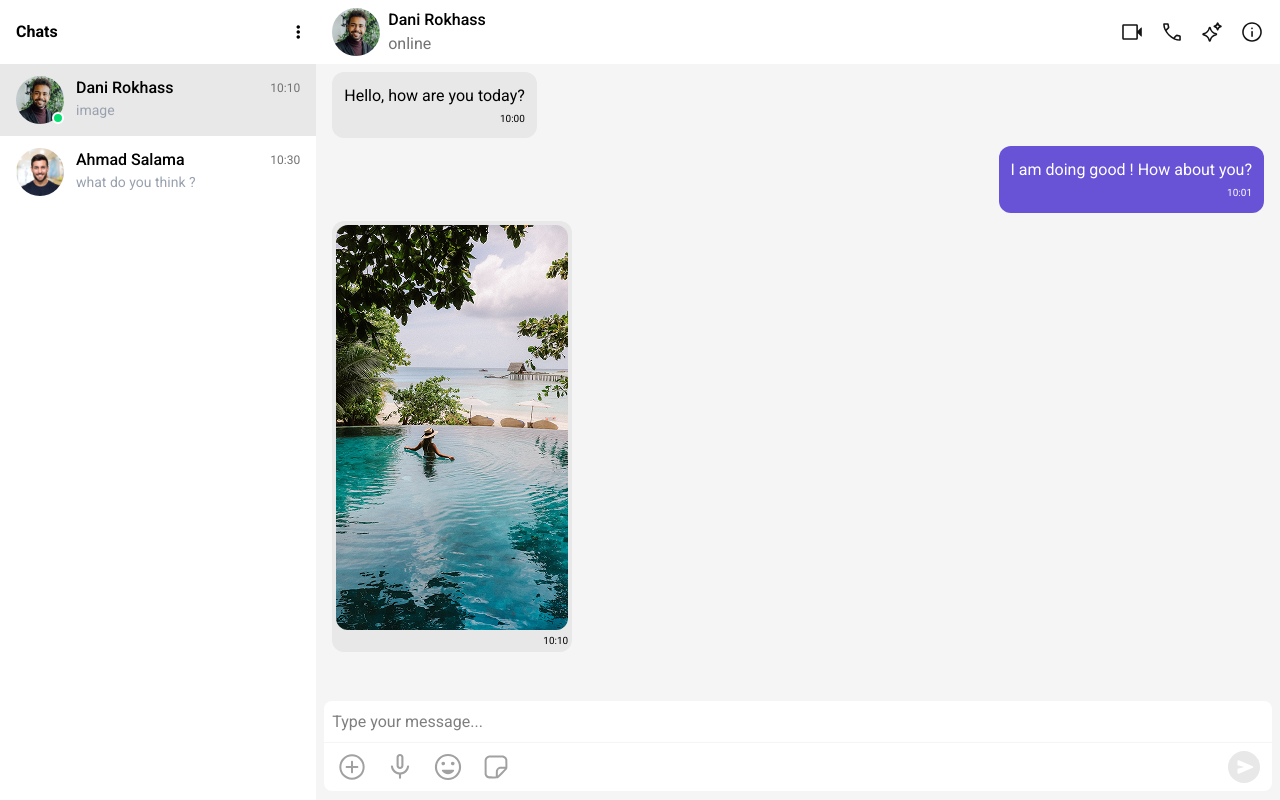
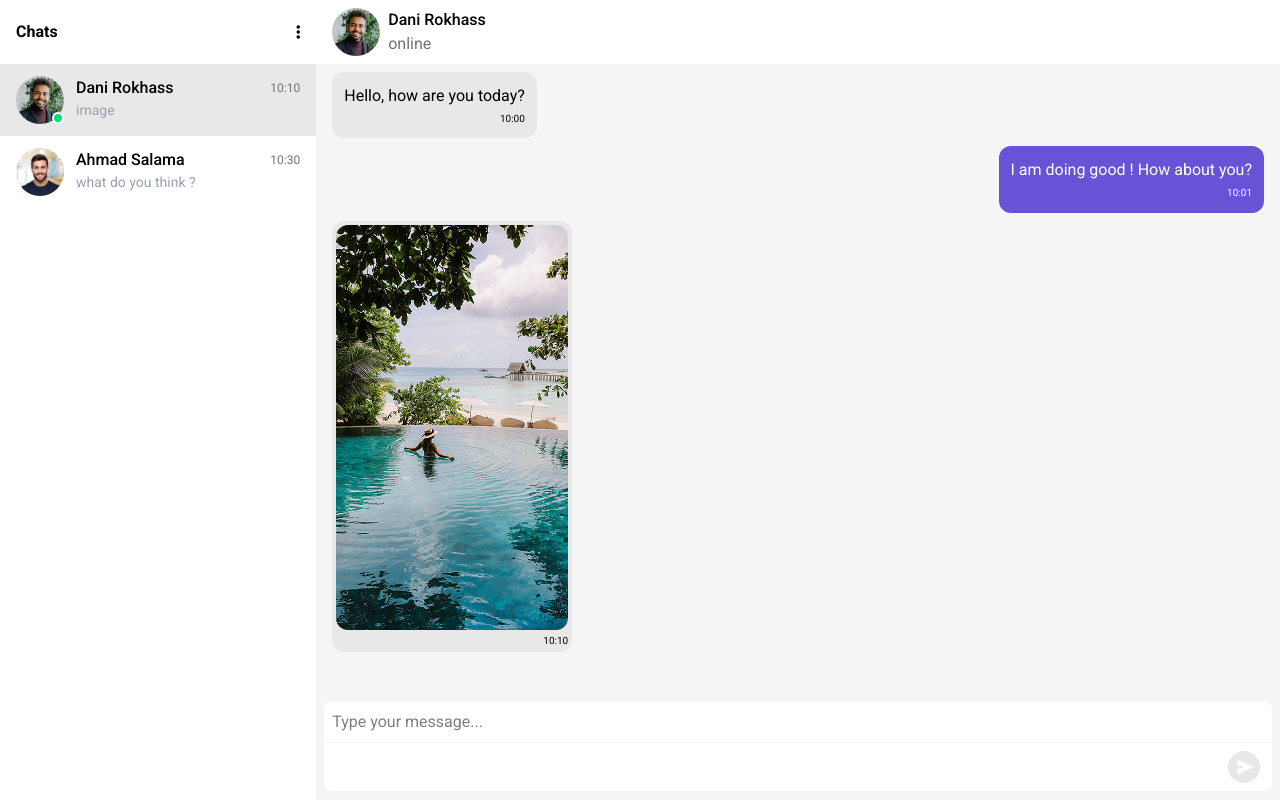
Before and after one commit to chariff16/chat-app, a Vue app: page /message/1 in a window 1280 px wide. Built offline with nearby package versions, Linux system fonts and the light colour scheme; a web font is replaced by a local one.

Commit message:
remove unused Icons

```diff
--- a/src/components/Messages/InputFiled.vue
+++ b/src/components/Messages/InputFiled.vue
@@ -4,10 +4,10 @@
             class="w-full px-2 h-[2.5625rem] p-3 bg-white rounded-t-lg outline-none" placeholder="Type your message...">
         <div class="h-12 py-2 px-3 flex justify-between bg-white rounded-b-lg">
             <div class="flex gap-4">
-                <img :src="add" alt="">
+                <!-- <img :src="add" alt="">
                 <img :src="mic" alt="">
                 <img :src="emoji" alt="">
-                <img :src="gif" alt="">
+                <img :src="gif" alt=""> -->
             </div>
             <div @click="sendMessage" class="h-8 w-8 rounded-full flex justify-center items-center cursor-pointer"
                 :class="hasText ? 'bg-[#6852D6]' : 'bg-[#E8E8E8]'">
@@ -19,10 +19,10 @@
 
 <script setup>
 import { computed, ref } from 'vue';
-import add from '@/assets/icons/add.svg';
-import mic from '@/assets/icons/mic.svg';
-import emoji from '@/assets/icons/emoji.svg';
-import gif from '@/assets/icons/gif.svg';
+// import add from '@/assets/icons/add.svg';
+// import mic from '@/assets/icons/mic.svg';
+// import emoji from '@/assets/icons/emoji.svg';
+// import gif from '@/assets/icons/gif.svg';
 import send from '@/assets/icons/send.svg';
 
 const messageText = ref('');
--- a/src/components/Messages/MessageHeader.vue
+++ b/src/components/Messages/MessageHeader.vue
@@ -12,19 +12,18 @@
                 </p>
             </div>
         </div>
-        <div class="flex gap-4">
+        <!-- <div class="flex gap-4">
             <img :src="video" alt="">
             <img :src="call" alt="">
             <img :src="ai" alt="">
             <img :src="info" alt="">
-        </div>
+        </div> -->
     </div>
 </template>
 
 <script setup>
-import { useRoute, useRouter } from 'vue-router';
+import { useRoute } from 'vue-router';
 import messages from '@/assets/data/messages.json';
-import user from '/users-images/user1.png';
 import video from '@/assets/icons/video-icon.svg';
 import call from '@/assets/icons/call-icon.svg';
 import ai from '@/assets/icons/ai-icon.svg';
@@ -32,7 +31,6 @@ import info from '@/assets/icons/info-icon.svg';
 import { computed } from 'vue';
 
 const route = useRoute();
-const router = useRouter();
 
 const User = computed(() => {
     return messages[route.params.id];
```
